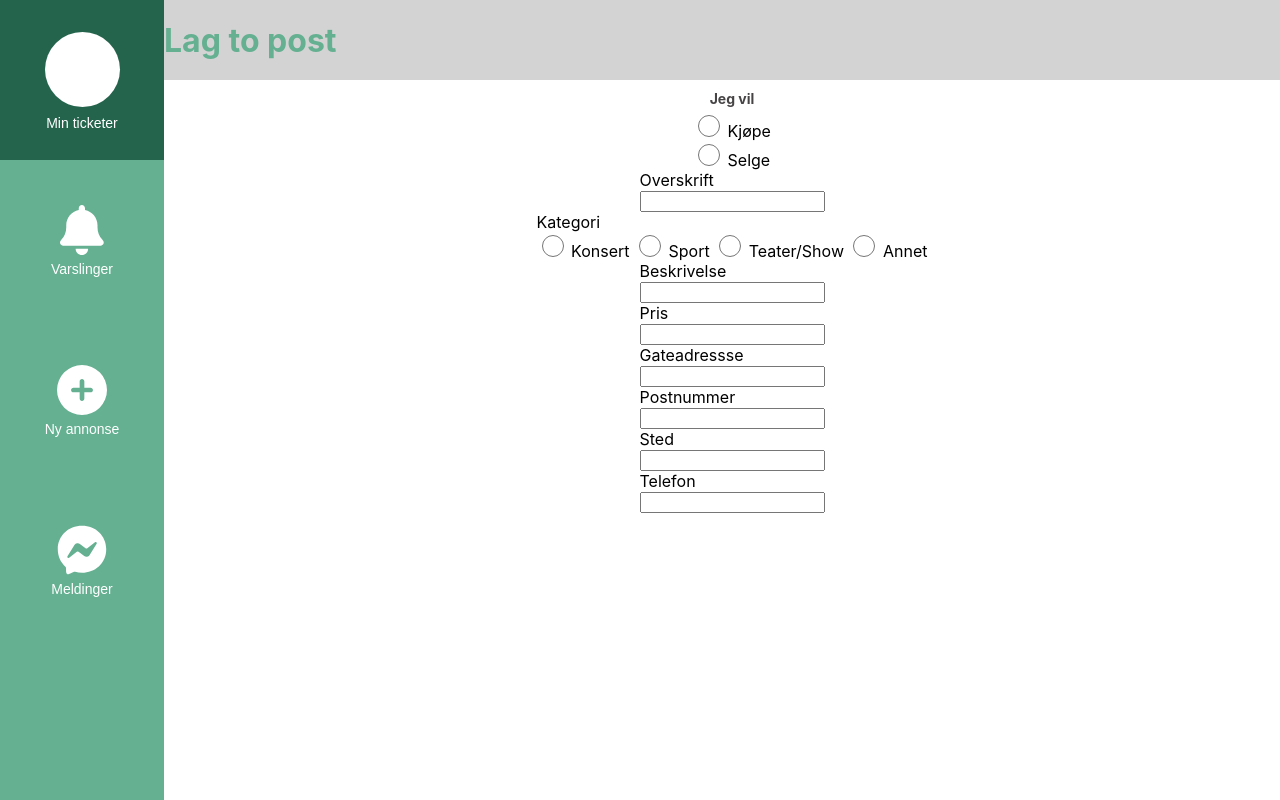
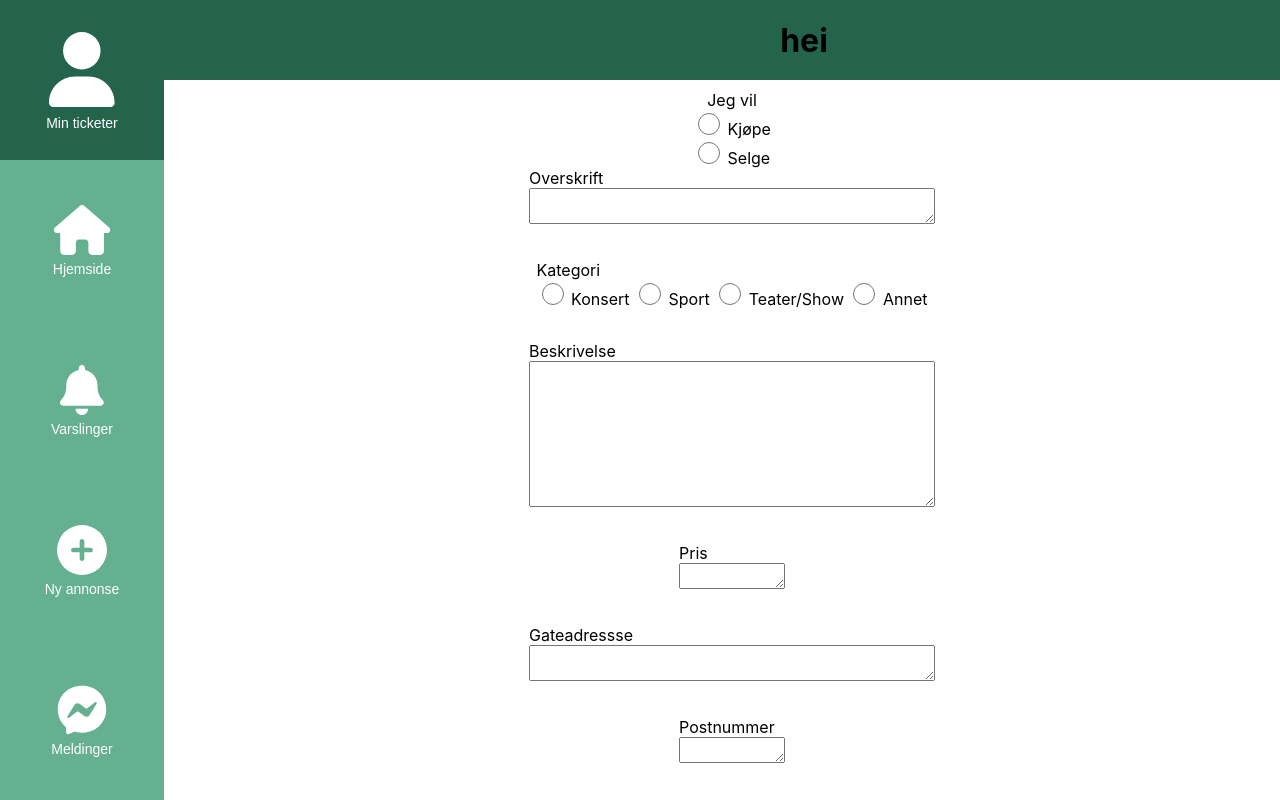
Before and after one commit to JonahNiklas/Ticketer, a React (Create React App) app in the folder frontend/: page / in a window 1280 px wide. Shown: the top 800 px of the page. Built offline with nearby package versions, Linux system fonts and the light colour scheme.

Commit message:
feat(ui) Finished CreatePosts site.
Added home icon and ProfilePic icon instead of the circle. Textboxes has been added and become bigger

Closes #20

```diff
--- a/frontend/src/Components/CreatePosts.css
+++ b/frontend/src/Components/CreatePosts.css
@@ -21,3 +21,22 @@
     justify-content: center;
     align-items: center;
 }
+
+.textareaSize{
+    width: 400px;
+      height: 140px;
+
+}
+
+.widthforBig{
+    width: 400px;
+}
+
+.widthforSmall{
+    height: 20px;
+    width: 100px;
+}
+
+.textareaSizeSpace{
+    width: 400px;
+}
--- a/frontend/src/Components/CreatePosts.tsx
+++ b/frontend/src/Components/CreatePosts.tsx
@@ -5,9 +5,7 @@ function CreatePosts(){
 return(
     <form>
         <div className='objectPlacement'>
-            <div className='font'>
-                <label htmlFor="trade_type">Jeg vil</label>
-            </div>
+        <div>Jeg vil</div>
             <div id='trade_type'>
                 <div>
                 <input type="radio" name ="Valg" value= "Kjøpe" className='radiobutton'/>
@@ -18,14 +16,12 @@ return(
                 <label htmlFor='Valg'> Selge</label>
                 </div>
             </div>
-
             <div></div>
-
             <div>
             <div>Overskrift</div>
-            <input type="text" />
+            <textarea className="widthforBig" ></textarea>
             </div>
-
+            <p></p>
             <div>
                 <div>Kategori</div>
                 <input type="radio" name ="Valg" value= "Konsert" className='radiobutton'/>
@@ -43,36 +39,44 @@ return(
             </div>
 
             <div></div>
-
-           <div>
+            <p></p>
+           <div className='input_textarea'>
             <div>Beskrivelse</div>
-            <input type="text" />
+            <textarea className="textareaSize" ></textarea>
             </div>
 
+            <p></p>
             <div>
             <div>Pris</div>
-            <input type="text" />
+            <textarea className="widthforSmall" ></textarea>
             </div>
 
+            <p></p>
             <div>
             <div>Gateadressse</div>
-            <input type="text" />
+            <textarea className="widthforBig" ></textarea>
             </div>
 
+            <p></p>
             <div>
             <div>Postnummer</div>
-            <input type="text" />
+            <textarea className="widthforSmall" ></textarea>
             </div>
 
+            <p></p>
             <div>
             <div>Sted</div>
-            <input type="text" />
+            <textarea className="widtforSmall" ></textarea>
             </div>
 
+            <p></p>
             <div>
             <div>Telefon</div>
-            <input type="text" />
+            <textarea className="widtforSmall" ></textarea>
+
             </div>
+
+            <p className='textareaSizeSpace'></p>
 
 
 
--- a/frontend/src/Components/Menylinje.css
+++ b/frontend/src/Components/Menylinje.css
@@ -15,6 +15,10 @@
 .button-1:hover{
     background-color:rgb(36, 100, 77);
 }
+
+.button-1:focus{
+    background-color:rgb(36, 100, 77);
+  }
 
 .button__icon-1{
     font-size: 75px;
--- a/frontend/src/Components/Menylinje.tsx
+++ b/frontend/src/Components/Menylinje.tsx
@@ -1,8 +1,9 @@
 import React from 'react';
 import './Menylinje.css';
 import {FontAwesomeIcon} from '@fortawesome/react-fontawesome';
-import {faBell, faPlusCircle,faCircle} from '@fortawesome/free-solid-svg-icons';
+import {faBell, faPlusCircle,faUser,faHouse} from '@fortawesome/free-solid-svg-icons';
 import {faFacebookMessenger} from '@fortawesome/free-brands-svg-icons'
+
 
 
 
@@ -12,9 +13,17 @@ function Menylinje() {
     <nav className='navbar'>
         <button type='button' className='button-1'>
              <span className='button__icon-1'>
-                 <FontAwesomeIcon icon={faCircle}></FontAwesomeIcon>
+                 <FontAwesomeIcon icon={faUser}></FontAwesomeIcon>
             </span>
             <span className='button__text-1'>Min ticketer</span>
+        </button>
+
+        <button type='button' className='button-1'>
+            <span className='button__icon-2'>
+                <FontAwesomeIcon icon={faHouse}></FontAwesomeIcon>
+            </span>
+            <span className='button__text-1'>Hjemside</span>
+
         </button>
 
         <button type='button' className='button-1'>
@@ -38,6 +47,8 @@ function Menylinje() {
         </span>
         <span className='button__text-1'>Meldinger</span>
         </button>
+
+
     </nav>
   )
 }
--- a/frontend/src/Pages/Posts.css
+++ b/frontend/src/Pages/Posts.css
@@ -17,7 +17,7 @@
 
 .navbar_top{
     height: 80px;
-    background-color: lightgray;
+    background-color:rgb(36, 100, 77);
     position: fixed;
     top: 0;
     width: 100%;
@@ -27,3 +27,9 @@
     padding-top: 90px;
     padding-left: 10px;
 }
+
+.LogoPlacement{
+    display: flex;
+    align-items: center;
+    justify-content: center;
+}
--- a/frontend/src/Pages/Posts.tsx
+++ b/frontend/src/Pages/Posts.tsx
@@ -11,8 +11,7 @@ function Posts() {
             </div>
             <div className="item">
                 <div className="item navbar_top">
-                    <h1 style={{ color: "rgb(100, 176, 145)"}}>Lag to post</h1>
-
+                <h1 className="LogoPlacement"> hei</h1>
                 </div>
                 <div className="item content">
                 <CreatePosts/>
```
Also changed, not shown: frontend/src/Pictures/TicketerLogo.png (added), 1 other file (tests, documents, lock files or other folders).
